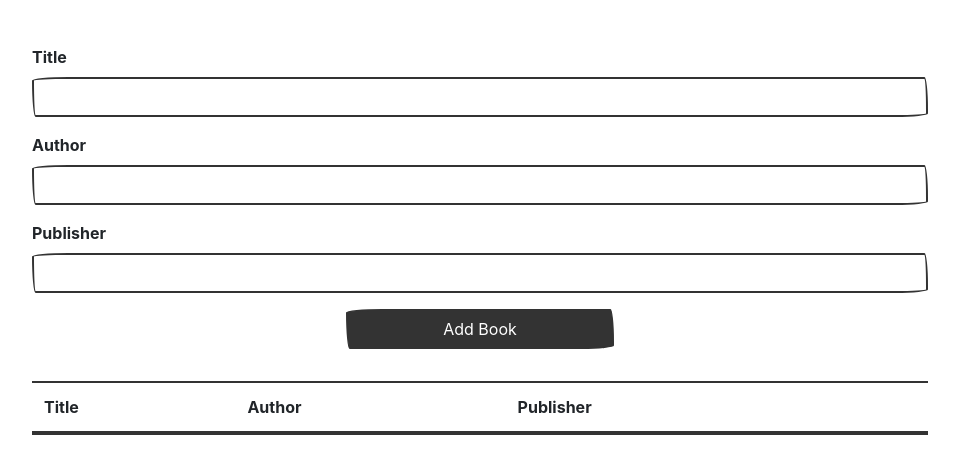
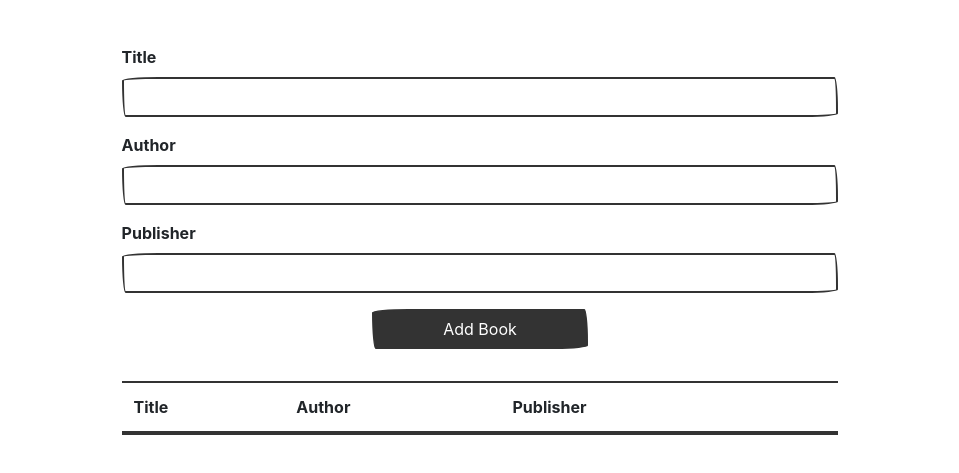
Before and after one commit to ivansilvestre/book-list, a plain HTML site: page index.html in a window 1280 px wide. Shown: the part 109-582 px from the top of the page, without its empty margins (160-1119 px from the left). Drawn offline with nearby package versions, Linux system fonts and the light colour scheme; a web font is replaced by a local one.

Commit message:
max-width update

```diff
--- a/style.css
+++ b/style.css
@@ -1,3 +1,8 @@
+body{
+    max-width: 1024px;
+    margin: 0 auto !important;
+}
+
 .head {
     display: flex;
     justify-content: center;
```
